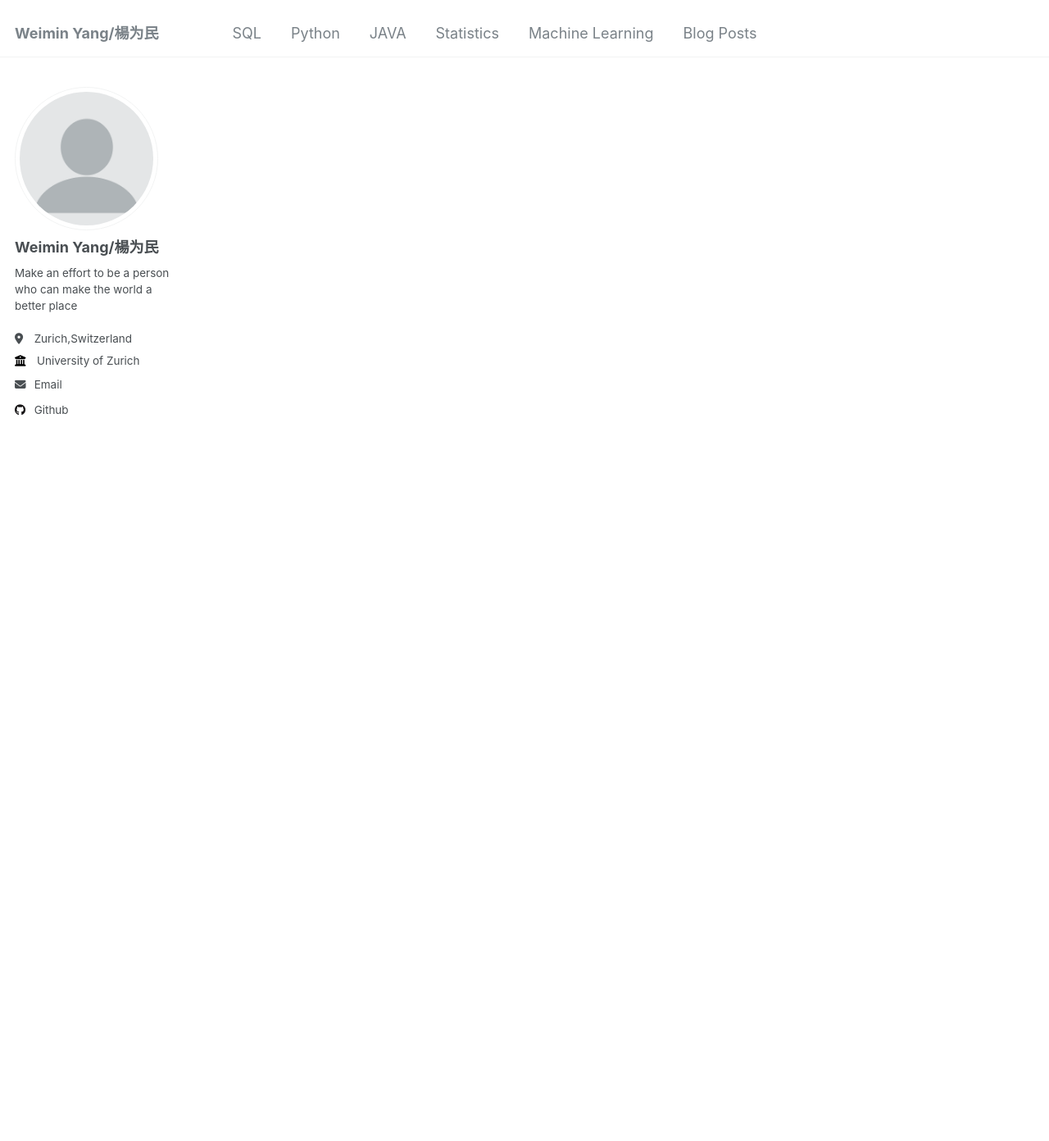
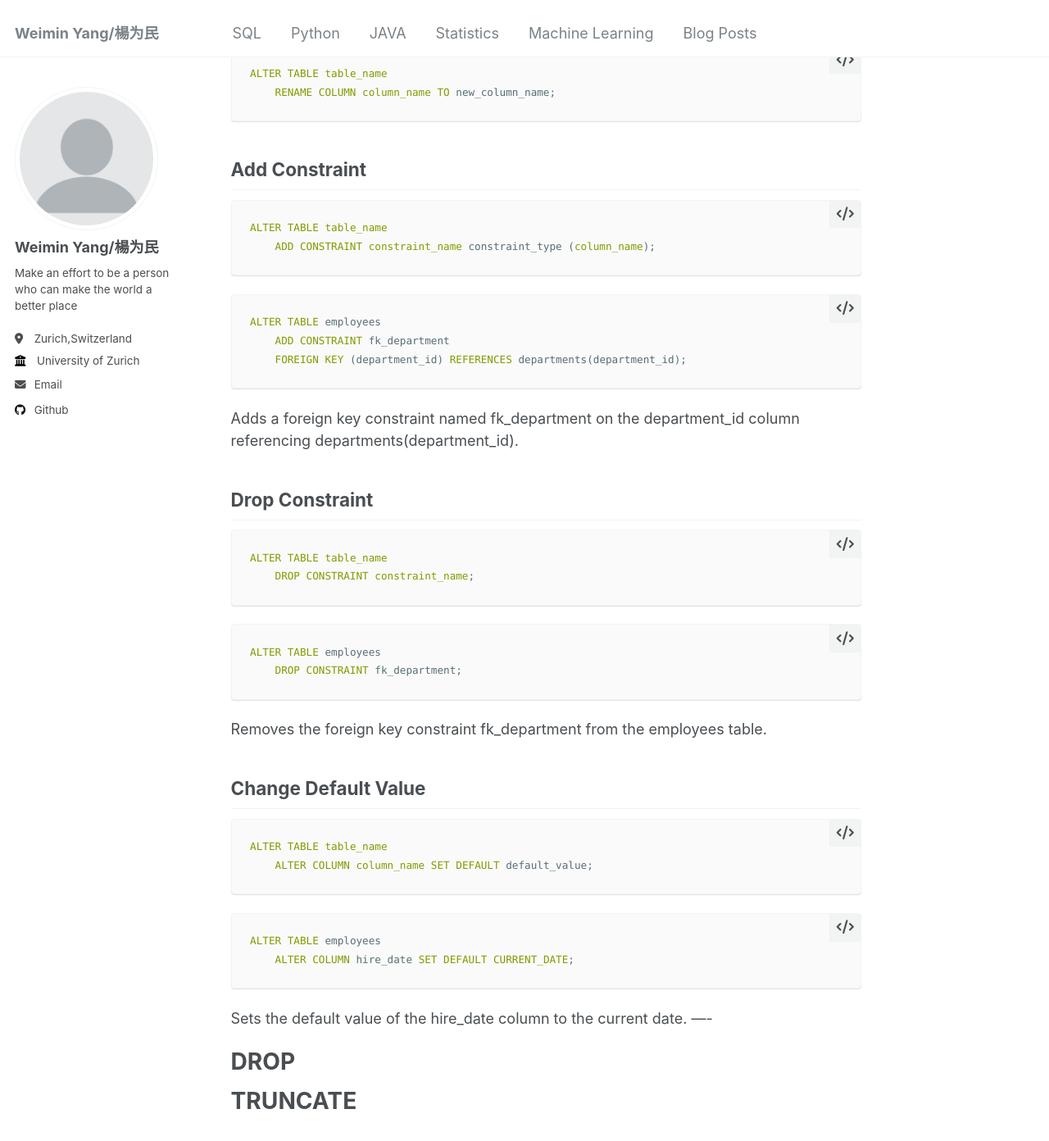
Before and after one commit to weimin3/weimin3.github-io, a Jekyll site: the page built from _SQL/1_DDL.md, in a window 1280 px wide and 1400 px high, scrolled down 4587 px. Shown: the top 1392 px of the window at 82% size. Built offline with Jekyll 4.4.1, drawn with Linux system fonts in a browser that asks for light colours; some of the changed text lies outside the part shown.

Commit message:
Update 1_DDL.md

````diff
--- a/_SQL/1_DDL.md
+++ b/_SQL/1_DDL.md
@@ -101,3 +101,74 @@ For instance: `CREATE USER 'admin'@'localhost' IDENTIFIED BY 'password123';`
 CREATE ROLE role_name
 ```
 For instance: `CREATE ROLE manager`
+------
+
+# ALTER
+The ALTER statement is used to modify **existing objects** in a database, such as tables,columns,constraints, and more.
+## Rename Table
+```sql
+ALTER TABLE old_table_name
+    RENAME TO new_table_name;
+```
+
+## Add a Column
+```sql
+ALTER TABLE table_name
+    ADD COLUMN column_name data_type;
+```
+
+## Drop a Column
+```sql
+ALTER TABLE table_name
+    DROP COLUMN column_name;
+```
+
+## Modify data type of a Column
+```sql
+ALTER TABLE table_name
+    MODIFY COLUMN column_name new_data_type;
+```
+
+## Rename column
+```sql
+ALTER TABLE table_name
+    RENAME COLUMN column_name TO new_column_name;
+```
+
+## Add Constraint
+```sql
+ALTER TABLE table_name
+    ADD CONSTRAINT constraint_name constraint_type (column_name);
+```
+```sql
+ALTER TABLE employees
+    ADD CONSTRAINT fk_department
+    FOREIGN KEY (department_id) REFERENCES departments(department_id);
+```
+Adds a foreign key constraint named fk_department on the department_id column referencing departments(department_id).
+
+## Drop Constraint
+```sql
+ALTER TABLE table_name
+    DROP CONSTRAINT constraint_name;
+```
+```sql
+ALTER TABLE employees
+    DROP CONSTRAINT fk_department;
+```
+Removes the foreign key constraint fk_department from the employees table.
+
+## Change Default Value
+```sql
+ALTER TABLE table_name
+    ALTER COLUMN column_name SET DEFAULT default_value;
+```
+```sql
+ALTER TABLE employees
+    ALTER COLUMN hire_date SET DEFAULT CURRENT_DATE;
+```
+Sets the default value of the hire_date column to the current date.
+----
+# DROP
+
+# TRUNCATE
````
